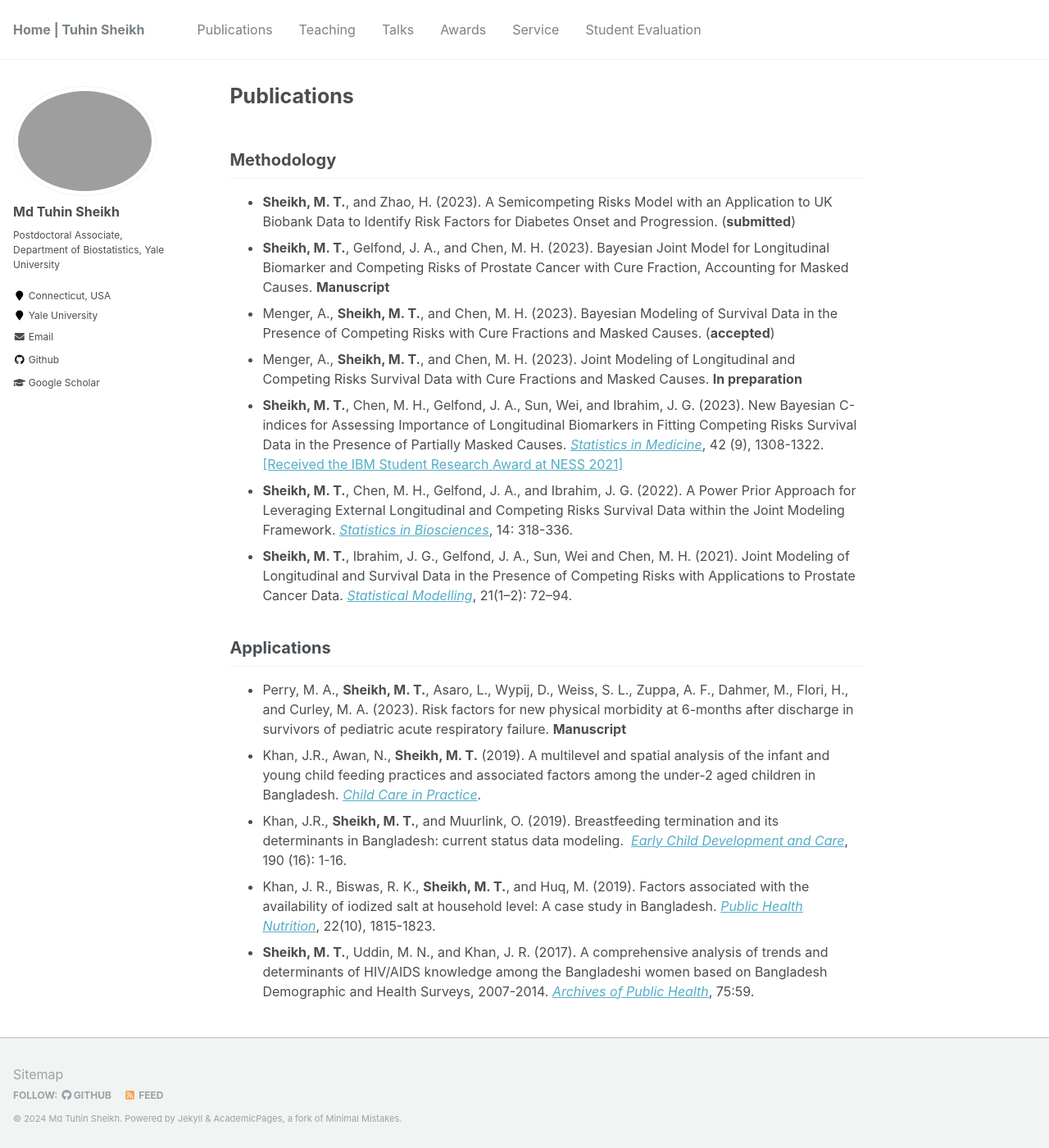
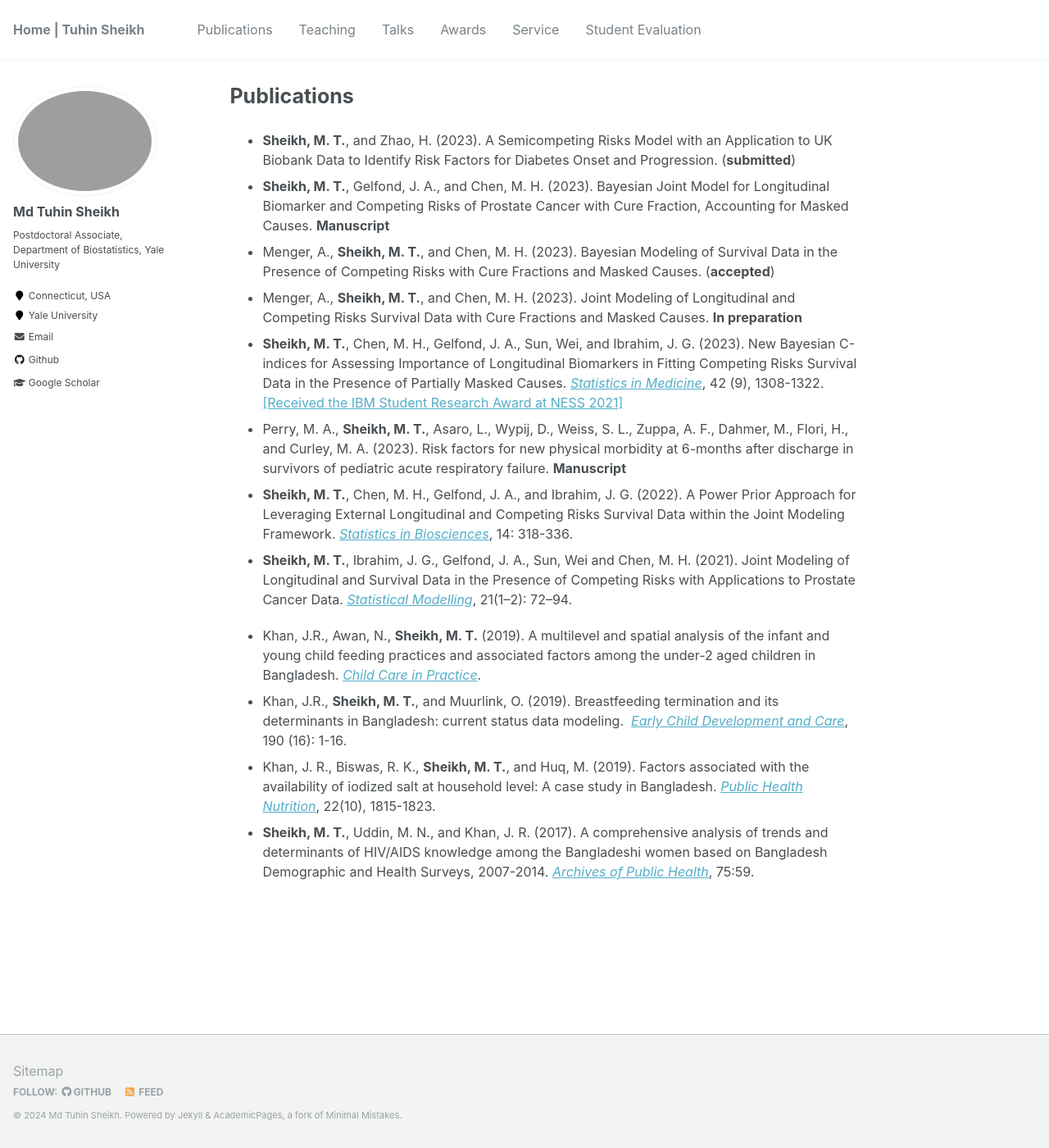
Before and after one commit to mdtuhinsheikh/mdtuhinsheikh.github.io, a Jekyll site: the page built from _pages/publications.md, in a window 1280 px wide and 1400 px high. Shown: the whole window at 82% size. Built offline with Jekyll 4.4.1, drawn with Linux system fonts in a browser that asks for light colours.

Commit message:
Update publications.md

```diff
--- a/_pages/publications.md
+++ b/_pages/publications.md
@@ -4,18 +4,16 @@ permalink: /publications/
 author_profile: true
 ---
 
-## Methodology
 - **Sheikh, M. T.**, and Zhao, H. (2023). A Semicompeting Risks Model with an Application to UK Biobank Data to Identify Risk Factors for Diabetes Onset and Progression. (**submitted**)
 - **Sheikh, M. T.**, Gelfond, J. A., and Chen, M. H. (2023). Bayesian Joint Model for Longitudinal Biomarker and Competing Risks of Prostate Cancer with Cure Fraction, Accounting for Masked Causes. **Manuscript**
 - Menger, A., **Sheikh, M. T.**, and Chen, M. H. (2023). Bayesian Modeling of Survival Data in the Presence of Competing Risks with Cure Fractions and Masked Causes. (**accepted**)
 - Menger, A., **Sheikh, M. T.**, and Chen, M. H. (2023). Joint Modeling of Longitudinal and Competing Risks Survival Data with Cure Fractions and Masked Causes. **In preparation**
 - **Sheikh, M. T.**, Chen, M. H., Gelfond, J. A., Sun, Wei, and Ibrahim, J. G. (2023). New Bayesian C-indices for Assessing Importance of Longitudinal Biomarkers
 in Fitting Competing Risks Survival Data in the Presence of Partially Masked Causes. [*Statistics in Medicine*](https://onlinelibrary.wiley.com/doi/10.1002/sim.9671){:target="_blank"}, 42 (9), 1308-1322. [[Received the IBM Student Research Award at NESS 2021]](https://statistics.uconn.edu/2021/10/14/awards-at-the-34th-ness-symposium/)
+- Perry, M. A., **Sheikh, M. T.**, Asaro, L., Wypij, D., Weiss, S. L., Zuppa, A. F., Dahmer, M., Flori, H., and Curley, M. A. (2023). Risk factors for new physical morbidity at 6-months after discharge in survivors of pediatric acute respiratory failure. **Manuscript**
 - **Sheikh, M. T.**, Chen, M. H., Gelfond, J. A., and Ibrahim, J. G. (2022). A Power Prior Approach for Leveraging External Longitudinal and Competing Risks Survival Data within the Joint Modeling Framework. [*Statistics in Biosciences*](https://doi.org/10.1007/s12561-021-09330-6){:target="_blank"}, 14: 318-336.
 - **Sheikh, M. T.**, Ibrahim, J. G., Gelfond, J. A., Sun, Wei and Chen, M. H. (2021). Joint Modeling of Longitudinal and Survival Data in the Presence of Competing Risks with Applications to Prostate Cancer Data. [*Statistical Modelling*](https://pubmed.ncbi.nlm.nih.gov/34177376/){:target="_blank"}, 21(1–2): 72–94.
 
-## Applications
-- Perry, M. A., **Sheikh, M. T.**, Asaro, L., Wypij, D., Weiss, S. L., Zuppa, A. F., Dahmer, M., Flori, H., and Curley, M. A. (2023). Risk factors for new physical morbidity at 6-months after discharge in survivors of pediatric acute respiratory failure. **Manuscript**
 - Khan, J.R., Awan, N., **Sheikh, M. T.** (2019). A multilevel and spatial analysis
 of the infant and young child feeding practices and associated factors among the
 under-2 aged children in Bangladesh. [*Child Care in Practice*](https://doi.org/10.1080/13575279.2019.1680528){:target="_blank"}.
```
